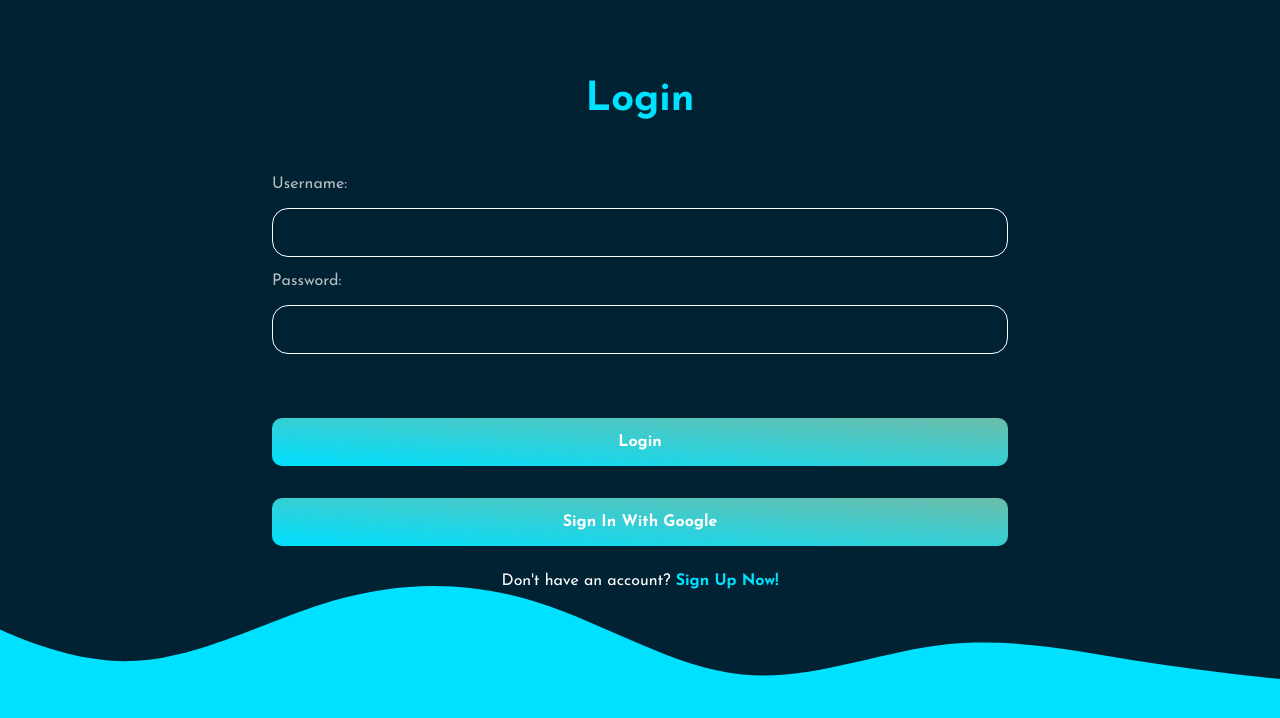
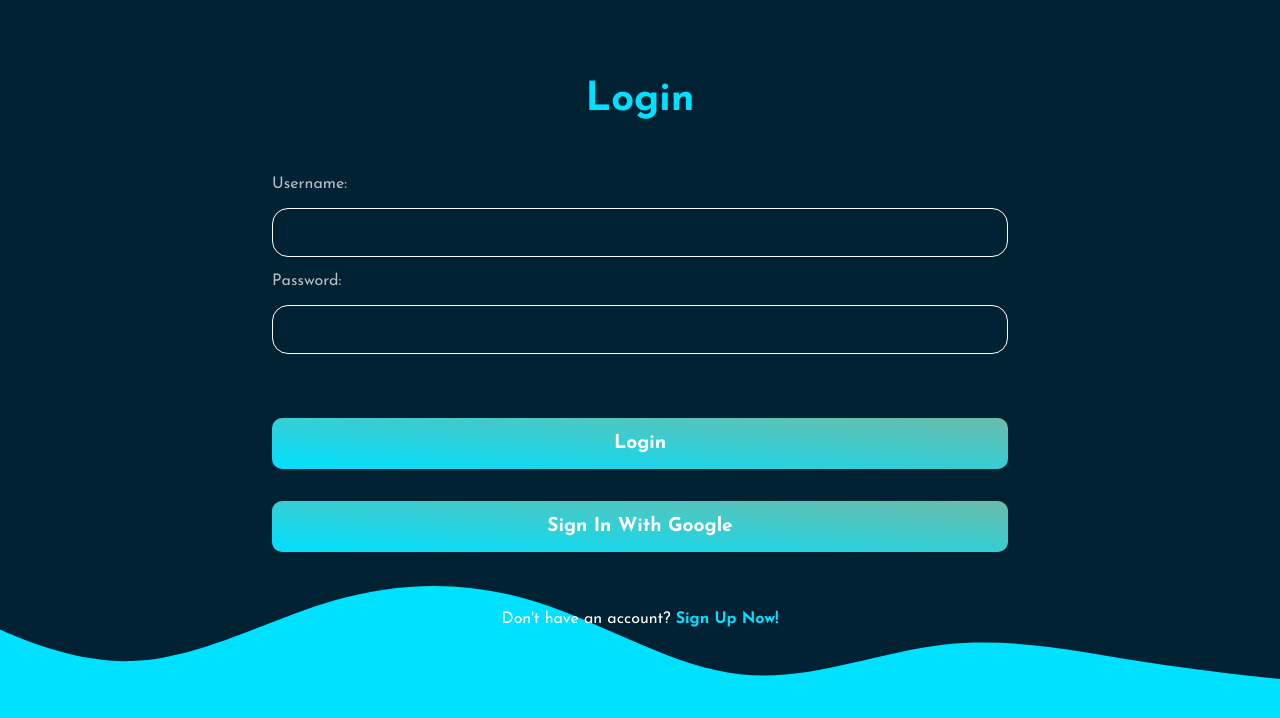
Before and after one commit to esmaelmoh/blog-mern-frontend, a React (Create React App) app: page / in a window 1280 px wide. Shown: the top 718 px of the page. Built offline with nearby package versions, Linux system fonts and the light colour scheme.

Commit message:
regular commit95

```diff
--- a/src/newjs.css
+++ b/src/newjs.css
@@ -71,7 +71,7 @@
     padding: 1rem ;
     border: none;
     font-weight: bolder;
-    font-size: 1rem;
+    font-size: 1.2rem;
     color: white;
     /* color: #002233; */
     background: linear-gradient(to right top , #00e0ff,rgba(153, 255, 221, 0.699));
--- a/src/newjs.jsx
+++ b/src/newjs.jsx
@@ -13,7 +13,7 @@ const NewJs = () => {
             <br /><br />
             <button type="submit" className='login-btn-new'>Login</button>
             <div className="line"></div>
-            <button type="submit" className='login-btn-new'>Sign In With Google  </button>
+            <button type="submit" className='login-btn-new'>Sign In With Google  </button><br />
             <p style={{color:'white',paddingTop:'0.7rem', textAlign:'center'}}>Don't have an account? <span style={{color:'#00e0ff',fontWeight:'bold'}}>Sign Up Now!</span> </p>
         </form></section>
     </>
```
Also changed, not shown: 1 other file (tests, documents, lock files or other folders).
